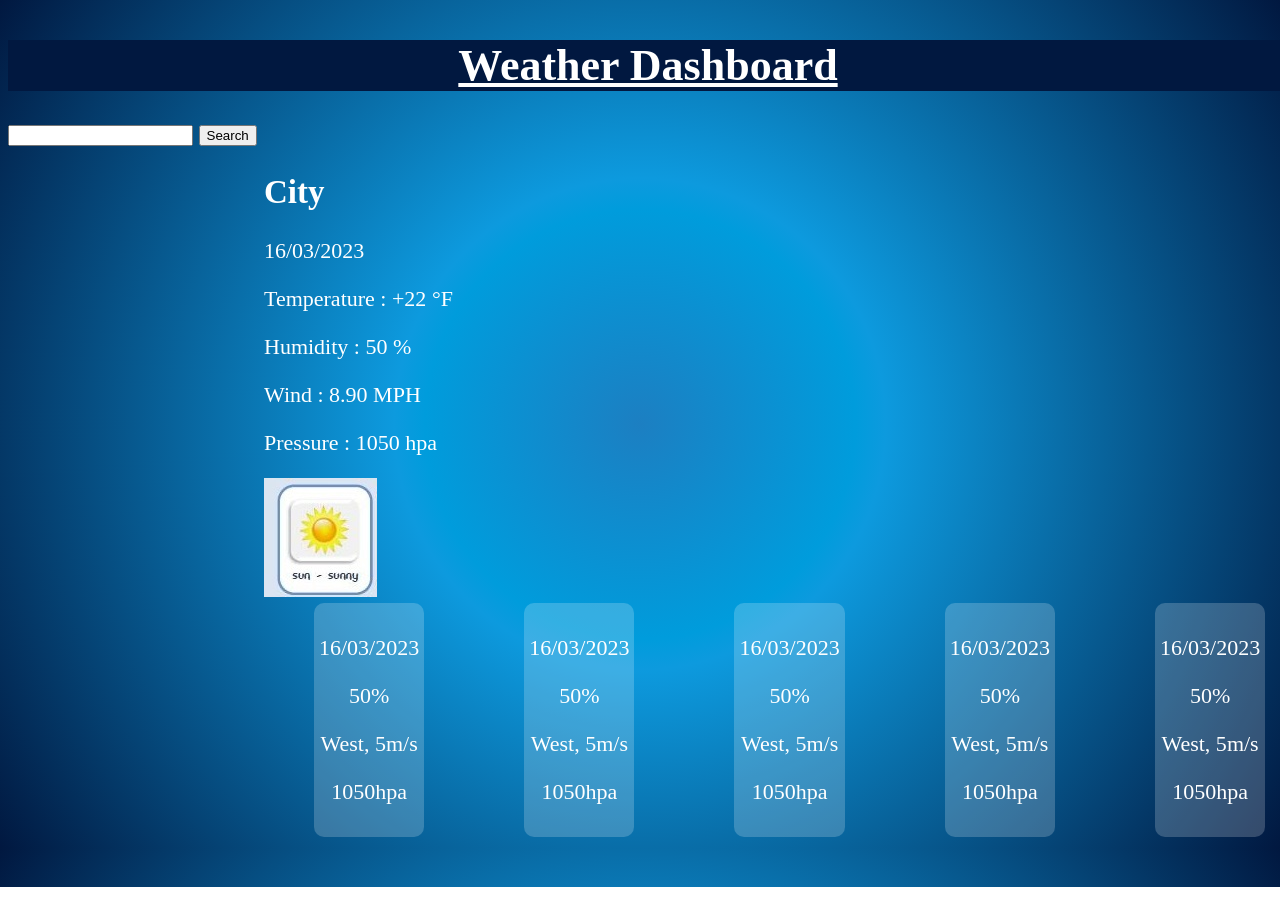
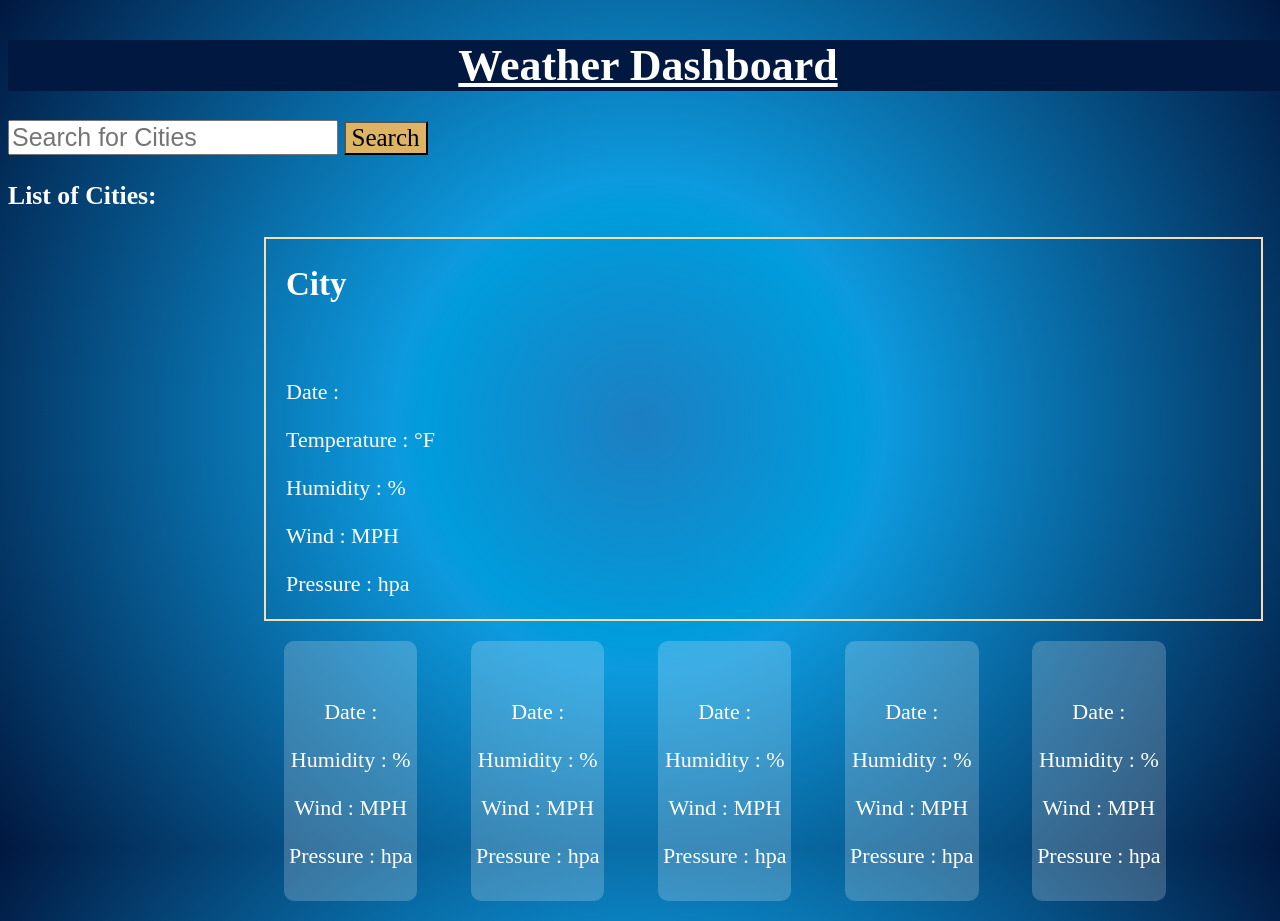
Before and after one commit to AnujaLawankar/6-Weather-Dashboard, a plain HTML site: page index.html in a window 1280 px wide. Before the commit the page ends 887 px from the top, so only its background shows below. Drawn offline with nearby package versions, Linux system fonts and the light colour scheme.

Commit message:
Bacis all files with complete code

```diff
--- a/assets/style.css
+++ b/assets/style.css
@@ -23,24 +23,39 @@ h1 {
 
 .search-container {
     border: #d9e2e6;
-    font-size: 22px;
+
 }
 
-.info-container {
-    border: #d9e2e6;
+#inputtag {
+    font-size: 25px;
+}
+
+#serach-btn {
+
+    font-size: 25px;
+    font-family: 'Times New Roman', Times, serif;
+    background-color: rgb(221, 179, 100);
+}
+
+
+.weather_today {
+    margin-right: 25px;
+    border: 2px solid wheat;
+    padding-left: 20px;
+    margin-bottom: 20px;
 }
 
 .card-container {
     width: 90%;
     text-align: center;
     display: flex;
-    /* justify-content: space-between; */
+    justify-content: space-between;
     margin-right: 20%;
 }
 
 .weather_forecast_item {
     background-color: rgba(255, 255, 255, 0.2);
     border-radius: 10px;
-    margin: 0 50px 50px;
+    margin: 0 20px 20px;
     padding: 10px 5px 10px;
 }
--- a/index.html
+++ b/index.html
@@ -26,8 +26,13 @@
             </header>
         </div>
         <div class="search-container">
-            <input type="text" id="inputtag">
+            <input type="text" id="inputtag" placeholder="Search for Cities">
             <button id="serach-btn">Search</button>
+            <div class="list">
+                <h3>List of Cities:</h3>
+                <ul class="list-group" id="list-city"></ul>
+            </div>
+
         </div>
         <div class="buttom-div">
 
@@ -39,18 +44,19 @@
                     <h2 class="weather_city">City</h2>
 
                     <div class="weather_current">
-                        <p class="weather_indicator--date"><span class="value">16/03/2023</span></p>
-                        <p class=" weather_indicator--temperature">Temperature : <span class="value">+22 </span> &deg;F
+                        <img class="weather_image">
+                        <p class="weather_indicator--date">Date : <span class="value"></span></p>
+                        <p class=" weather_indicator--temperature">Temperature : <span class="value"></span> &deg;F
                         </p>
 
-                        <p class="weather_indicator--humidity">Humidity : <span class="value">50 </span>%</p>
-                        <p class=" weather_indicator--wind">Wind : <span class="value">8.90 </span>MPH</p>
-                        <p class=" weather_indicator--pressure">Pressure : <span class="value">1050 </span>hpa</p>
+                        <p class="weather_indicator--humidity">Humidity : <span class="value"> </span>%</p>
+                        <p class=" weather_indicator--wind">Wind : <span class="value"> </span>MPH</p>
+                        <p class=" weather_indicator--pressure">Pressure : <span class="value"></span>hpa</p>
 
 
                     </div>
                 </div>
-                <img src="./assets/images/sunshine.jpg" alt="clear sky" class="weather_image">
+
                 <div class="weather_temperature">
 
                 </div>
@@ -58,34 +64,45 @@
             </div>
             <div class="card-container">
                 <article class="weather_forecast_item">
-                    <p class=" weather_forecast--date"><span class="value">16/03/2023</span></p>
-                    <p class="weather_forecast weather_forecast--humidity"><span class="value">50</span>%</p>
-                    <p class="weather_forecast weather_forecast--wind"><span class="value">West, 5</span>m/s</p>
-                    <p class="weather_forecast weather_forecast--pressure"><span class="value">1050</span>hpa</p>
+                    <img class="weather_image">
+                    <p class=" weather_forecast--date">Date : <span class="value"></span></p>
+                    <p class="weather_forecast weather_forecast--humidity">Humidity : <span class="value"></span>%</p>
+                    <p class="weather_forecast weather_forecast--wind">Wind : <span class="value"></span>MPH</p>
+                    <p class="weather_forecast weather_forecast--pressure">Pressure : <span class="value"></span>hpa
+                    </p>
                 </article>
                 <article class="weather_forecast_item">
-                    <p class="weather_forecast weather_forecast--date"><span class="value">16/03/2023</span></p>
-                    <p class="weather_forecast weather_forecast--humidity"><span class="value">50</span>%</p>
-                    <p class="weather_forecast weather_forecast--wind"><span class="value">West, 5</span>m/s</p>
-                    <p class="weather_forecast weather_forecast--pressure"><span class="value">1050</span>hpa</p>
+                    <img class="weather_image">
+                    <p class="weather_forecast weather_forecast--date">Date : <span class="value"></span></p>
+
+                    <p class="weather_forecast weather_forecast--humidity">Humidity : <span class="value"></span>%</p>
+                    <p class="weather_forecast weather_forecast--wind">Wind : <span class="value"></span>MPH</p>
+                    <p class="weather_forecast weather_forecast--pressure">Pressure : <span class="value"></span>hpa
+                    </p>
                 </article>
                 <article class="weather_forecast_item">
-                    <p class="weather_forecast weather_forecast--date"><span class="value">16/03/2023</span></p>
-                    <p class="weather_forecast weather_forecast--humidity"><span class="value">50</span>%</p>
-                    <p class="weather_forecast weather_forecast--wind"><span class="value">West, 5</span>m/s</p>
-                    <p class="weather_forecast weather_forecast--pressure"><span class="value">1050</span>hpa</p>
+                    <img class="weather_image">
+                    <p class="weather_forecast weather_forecast--date">Date : <span class="value"></span></p>
+                    <p class="weather_forecast weather_forecast--humidity">Humidity : <span class="value"></span>%</p>
+                    <p class="weather_forecast weather_forecast--wind">Wind : <span class="value"></span>MPH</p>
+                    <p class="weather_forecast weather_forecast--pressure">Pressure : <span class="value"></span>hpa
+                    </p>
                 </article>
                 <article class="weather_forecast_item">
-                    <p class="weather_forecast weather_forecast--date"><span class="value">16/03/2023</span></p>
-                    <p class="weather_forecast weather_forecast--humidity"><span class="value">50</span>%</p>
-                    <p class="weather_forecast weather_forecast--wind"><span class="value">West, 5</span>m/s</p>
-                    <p class="weather_forecast weather_forecast--pressure"><span class="value">1050</span>hpa</p>
+                    <img class="weather_image">
+                    <p class="weather_forecast weather_forecast--date">Date : <span class="value"></span></p>
+                    <p class="weather_forecast weather_forecast--humidity">Humidity : <span class="value"></span>%</p>
+                    <p class="weather_forecast weather_forecast--wind">Wind : <span class="value"></span>MPH</p>
+                    <p class="weather_forecast weather_forecast--pressure">Pressure : <span class="value"></span>hpa
+                    </p>
                 </article>
                 <article class="weather_forecast_item">
-                    <p class="weather_forecast weather_forecast--date"><span class="value">16/03/2023</span></p>
-                    <p class="weather_forecast weather_forecast--humidity"><span class="value">50</span>%</p>
-                    <p class="weather_forecast weather_forecast--wind"><span class="value">West, 5</span>m/s</p>
-                    <p class="weather_forecast weather_forecast--pressure"><span class="value">1050</span>hpa</p>
+                    <img class="weather_image">
+                    <p class="weather_forecast weather_forecast--date">Date : <span class="value"></span></p>
+                    <p class="weather_forecast weather_forecast--humidity">Humidity : <span class="value"></span>%</p>
+                    <p class="weather_forecast weather_forecast--wind">Wind : <span class="value"></span>MPH</p>
+                    <p class="weather_forecast weather_forecast--pressure">Pressure : <span class="value"></span>hpa
+                    </p>
                 </article>
 
             </div>
```
Also changed, not shown: assets/script.js (+87 -15 lines).
